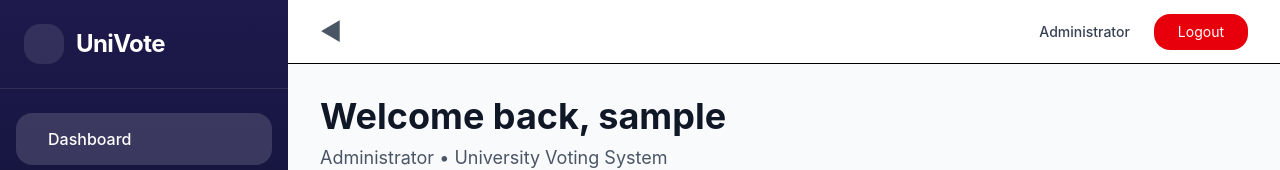
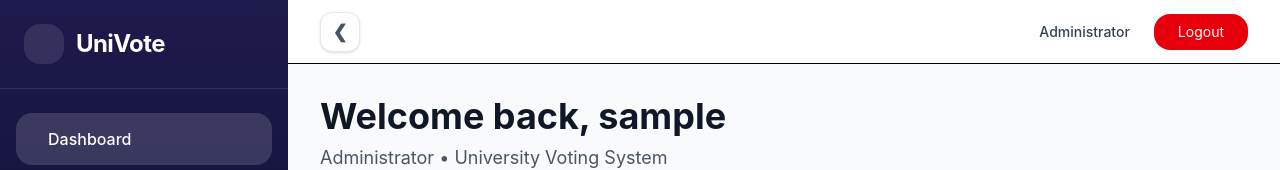
Before and after one commit to ElmubakiWataara/univote, a React app in the folder frontend/: page /admin/dashboard in a window 1280 px wide. Shown: the top 170 px of the page. Built offline with nearby package versions, Linux system fonts and the light colour scheme; no server answers; sample sign-in values are in the browser's storage; the HTML template or start-up script is replaced by a standard one.

Commit message:
Fix: Adjusted side bar button

```diff
--- a/frontend/src/components/AdminLayout.jsx
+++ b/frontend/src/components/AdminLayout.jsx
@@ -174,9 +174,24 @@ const AdminLayout = ({ children }) => {
         <div className="h-16 bg-white border-b flex items-center px-8 justify-between shadow-sm">
           <button
             onClick={() => setSidebarOpen(!sidebarOpen)}
-            className="text-2xl text-gray-600 hover:text-gray-900 transition"
+            className="
+              w-10 h-10
+              flex items-center justify-center
+              rounded-xl
+              bg-white
+              border border-slate-200
+              text-slate-600
+              hover:text-slate-900
+              hover:bg-slate-100
+              hover:border-slate-300
+              transition-all duration-200
+              shadow-sm
+              active:scale-95
+            "
           >
-            {sidebarOpen ? "◀" : "▶"}
+            <span className="text-lg font-semibold transition-transform duration-300">
+              {sidebarOpen ? "❮" : "❯"}
+            </span>
           </button>
 
           <div className="flex items-center gap-6">
--- a/frontend/src/pages/ManageAdmins.jsx
+++ b/frontend/src/pages/ManageAdmins.jsx
@@ -60,11 +60,11 @@ const ManageAdmins = () => {
       );
 
       setSuccess("Admin created successfully!");
-      setFormData({
+      setFormData(() => ({
         username: "",
         password: "",
         role: "admin",
-      });
+      }));
 
       fetchAdmins();
     } catch (err) {
@@ -136,6 +136,7 @@ const ManageAdmins = () => {
                 </label>
                 <input
                   type="text"
+                  autoComplete="off"
                   value={formData.username}
                   onChange={(e) =>
                     setFormData({ ...formData, username: e.target.value })
```
